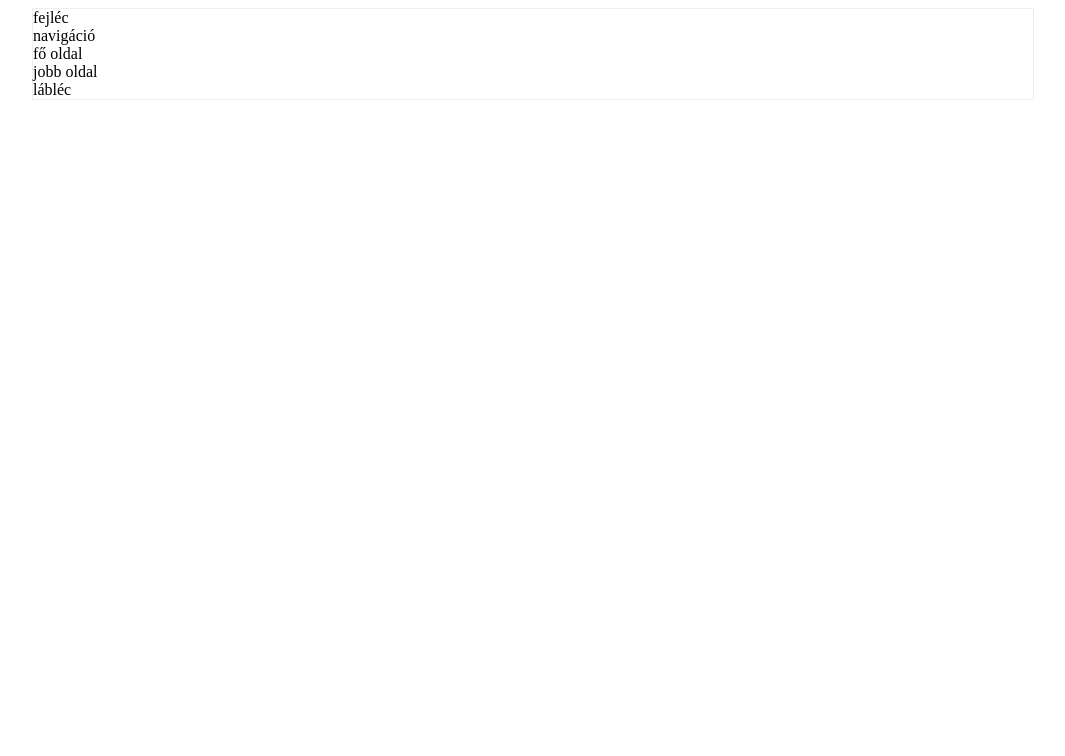
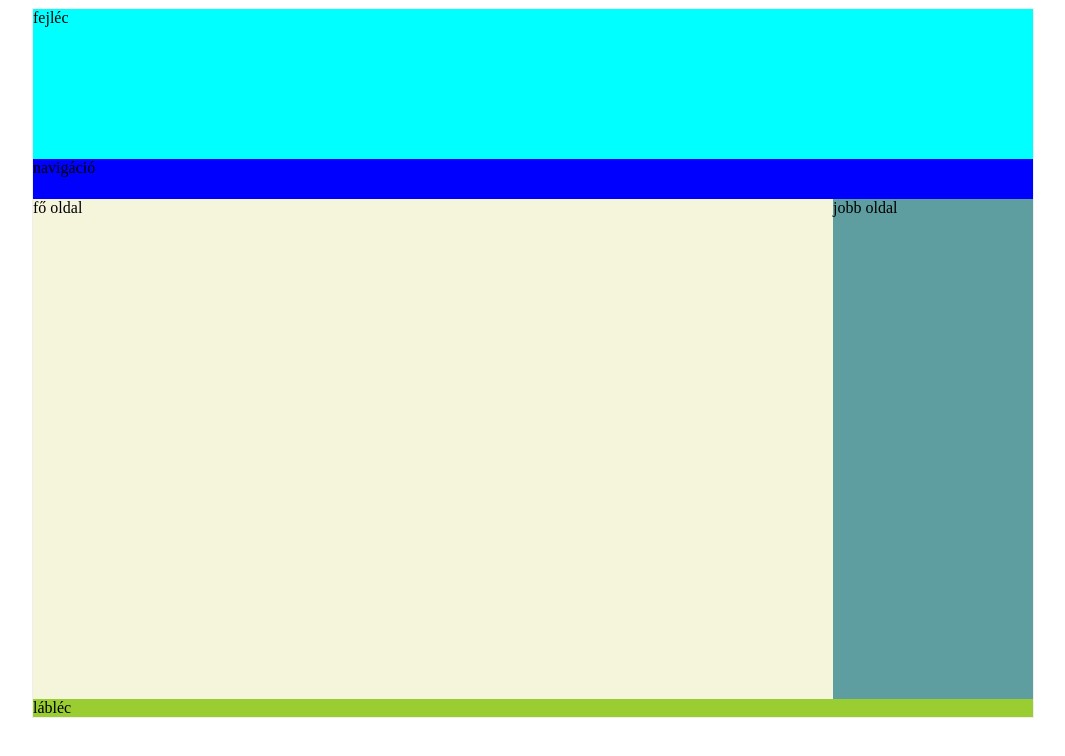
Before and after one commit to Bence-Banyai/02_layout, a plain HTML site: page index.html in a window 1280 px wide. Shown: the whole page, without its empty margins (107-1172 px from the left). Drawn offline with Linux system fonts and the light colour scheme.

Commit message:
kesz a weblap

```diff
--- a/style.css
+++ b/style.css
@@ -4,3 +4,37 @@
     margin-right: auto;
     border: 1px solid #eee;
 }
+
+#header {
+    background-color: aqua;
+    width: 100%;
+    height: 150px;
+}
+
+#nav {
+    background-color: blue;
+    width: 100%;
+    height: 40px;
+}
+
+#main {
+    background-color: beige;
+    float: left;
+    width: 800px;
+}
+
+#elfbar {
+    float: left;
+    width: 200px;
+    background-color: cadetblue;
+}
+
+#main, #elfbar{
+    min-height: 500px;
+}
+
+#footer {
+    clear: both;
+    width: 100%;
+    background-color: yellowgreen;
+}
```
